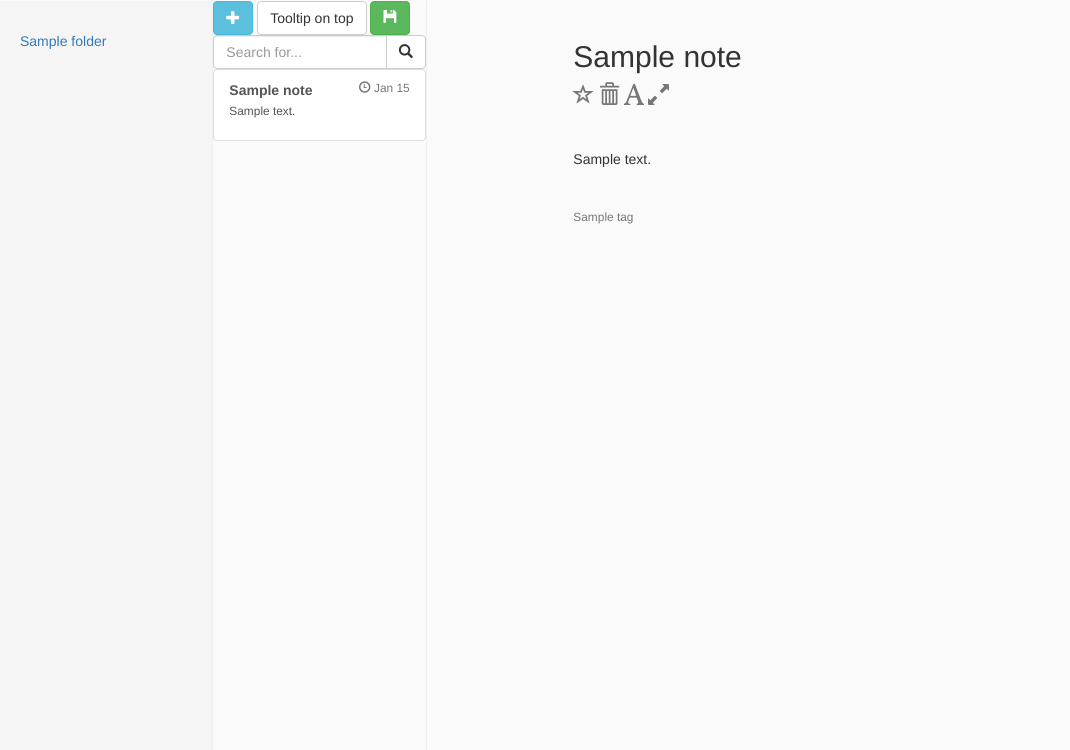
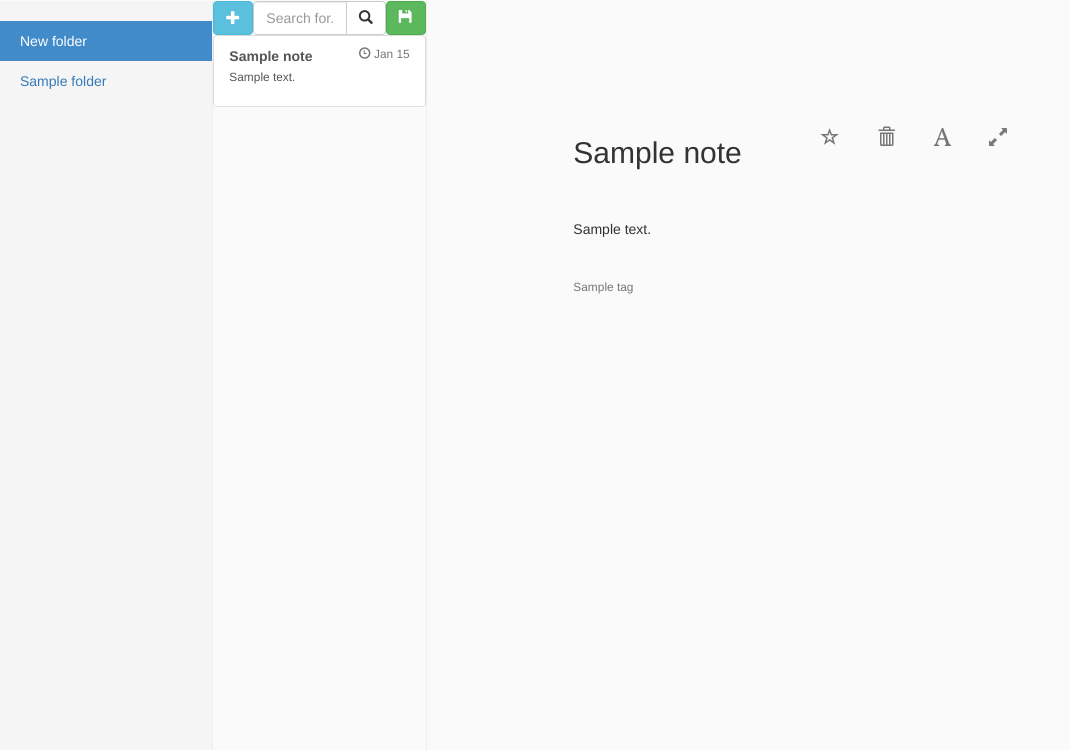
Before and after one commit to meras/noted, a Django app: page /notes/ in a window 1280 px wide. Shown: the part 50-800 px from the top of the page, without its empty margins (0-1070 px from the left). Run offline with Django 3.2, Linux system fonts and the light colour scheme; a user stored in the database is signed in; tables that the repository leaves empty hold one stand-in row (values such as "Sample post"); parts of the project's set-up code (start-up, migrations or seed data) failed here and were passed over; some libraries are stand-ins or nearby versions.

Commit message:
Further separation of concerns, changes to classes and ids. Layout update. Added wordcount. Toolbar is starting to look okay.

```diff
--- a/noted/static/noted/css/custom.css
+++ b/noted/static/noted/css/custom.css
@@ -146,6 +146,6 @@ body {
     border-radius: 50%;
 }
 
-.note-info>section {
+.title {
     outline: none;
 }
--- a/noted/static/noted/js/ajax.js
+++ b/noted/static/noted/js/ajax.js
@@ -2,7 +2,7 @@
 function saveChanges() {
     var note_id = $('.note-info').attr('id');
     var csrftoken = $.cookie('csrftoken');
-    var note_title = $('.note-info > section').text();
+    var note_title = $('.title').text();
     var note_content = $('.editor').html();
     var data = {
         id: note_id,
@@ -21,7 +21,7 @@ function getNote(thisRef) {
     var note_id = thisRef.attr("data-noteid");
     $.getJSON('/notes/note/', {note_id: note_id}, function (data) {
         $('.note-info').attr('id', note_id);
-        $('.note-info > section').html(data.title);
+        $('.title').html(data.title);
         $('.editor').html(data.body);
     })
 }
@@ -87,9 +87,9 @@ $(document).ready(function () {
 
 
     //delete an existing note
-    $('#delete').click(function () {
+    $('.delete').click(function () {
         var note_id = $('.note-info').attr('id');
-        var note_title = $('.note-info > section').html();
+        var note_title = $('.title').html();
         var csrftoken = $.cookie('csrftoken');
         var data = {
             id: note_id,
@@ -103,7 +103,12 @@ $(document).ready(function () {
             data: data,
             success: function () {
                 $('[data-noteid=' + note_id + ']').remove();
-                $('.editor').empty().append("<h1 class='text-center'>No note selected<h1>");
+                $('.note').click(function () {
+                    getNote($(this));
+                });
+
+                $('.note:first').click();
+//                $('.editor').empty().append("<h1 class='text-center'>No note selected<h1>");
             }
         });
     });
--- /dev/null
+++ b/noted/static/noted/js/toolbar.js
@@ -0,0 +1,37 @@
+// WYSIWYG for the title, content and tags
+var editor = new MediumEditor('.editor', {
+        buttons: ['bold', 'italic', 'header1', 'header2', 'anchor', 'unorderedlist', 'orderedlist'],
+        cleanPastedHTML: false
+    }),
+    title = new MediumEditor('.title', {
+        placeholder: 'Untitled note...',
+        disableToolbar: true,
+        disableReturn: true
+    }),
+    tags = new MediumEditor('.tags', {
+        placeholder: 'Click to add tags...',
+        disableToolbar: true,
+        disableReturn: true
+    });
+
+// Full screen mode
+$(function () {
+    $(".resize").click(function () {
+        $(".test").toggle(1000);
+        $(".topnav").slideToggle(1400);
+        $('note-info').css({
+            'height': '100%',
+            'width': '100%'
+        });
+    });
+    $('.font').click(function () {
+        $('.note-content').css({
+            'background-color': '#554F48',
+            'color': '#FFFFFF'
+        });
+    });
+});
+
+$(function () {
+    $('[data-toggle="tooltip"]').tooltip()
+});
--- a/noted/static/noted/js/word.count.js
+++ b/noted/static/noted/js/word.count.js
@@ -1,7 +1,4 @@
-    $('.editor').on('paste', function () {
-        console.log(this)
-    });
-
+// Word count
 function wordCount(el) {
     var count = el.innerHTML.split(' ').length;
     return count
@@ -11,5 +8,10 @@
 
 $('.editor').on('input', function () {
     var c = wordCount(this);
-        count.html(c + "words");
+    count.html(c + " words");
 });
+
+// Debugging
+//$('.editor').on('paste', function () {
+//    console.log(this)
+//});
--- /dev/null
+++ b/noted/templates/notes/folder-list.html
@@ -0,0 +1,18 @@
+<div class="col-lg-2 sidebar">
+    <ul class="nav nav-sidebar folder-list">
+        <li class="active">
+            <a href="http://google.com" data-toggle="modal" data-target=".bs-example-modal-sm">
+                New folder
+                <span class="sr-only">(current)</span>
+            </a>
+        </li>
+        {% for folder in folders %}
+            <li data-folderid="{{ folder.id }}">
+                <a class="folder" href="{% url 'notes:folder'  folder.slug %}">
+                    {{ folder.title }}
+                    <span class="sr-only">(current)</span>
+                </a>
+            </li>
+        {% endfor %}
+    </ul>
+</div>
--- a/noted/templates/notes/index.html
+++ b/noted/templates/notes/index.html
@@ -1,42 +1,22 @@
 {% extends 'base.html' %}
 {% load static %}
 {% block body %}
-    <div id="sunset">
-        {#        {% if notes %}#}
-        {#    <script>$('#mango').css("background-image", "url(http://i.imgur.com/RDBMPs9.jpg",);  </script>#}
-        {#            <h1>You have no notes</h1>#}
-        {#            <button type="button" class="btn btn-success">New</button>#}
-        {#        {% else %}#}
 
-        <div class="container-fluid">
-            <div class="row">
+    {#######      ADD FOLDER MODAL      #######}
+    {% include 'notes/addfolder.html' %}
+    <div class="container-fluid">
+        <div class="row">
 
+            <div class="test">
                 {#######      FOLDERS      #######}
-                <div class="col-sm-2 sidebar">
-
-                    <ul class="nav nav-sidebar folder-list">
-                        {% for folder in folders %}
-                            <li data-folderid="{{ folder.id }}">
-                                <a class="folder" href="{% url 'notes:folder'  folder.slug %}">
-                                    {{ folder.title }}
-                                    <span class="sr-only">(current)</span>
-                                </a>
-                            </li>
-                        {% endfor %}
-                    </ul>
-                </div>
+                {% include 'notes/folder-list.html' %}
 
                 {#######      MIDDLE SIDEBAR      #######}
-            <div class="col-sm-2 col-sm-offset-2 sidebar" id="notelist">
                 {% include 'notes/middle-sidebar.html' %}
-
-                {#######      NOTE LIST      #######}
-                {% include 'notes/note-list.html' %}
-
             </div>
             {#######      NOTE CONTENT      #######}
             {% include 'notes/note-content.html' %}
+
         </div>
-
     </div>
 {% endblock body %}
--- a/noted/templates/notes/middle-sidebar.html
+++ b/noted/templates/notes/middle-sidebar.html
@@ -1,18 +1,16 @@
-
-    <div class="" aria-label="Contextual buttons">
+<div class="col-md-2 col-md-offset-2 sidebar" id="notelist">
+    {#######      BUTTONS      #######}
+    {#    <div class="btn-toolbar" aria-label="Contextual buttons">#}
     {#######      NEW NOTE      #######}
-        <button id="new" type="button" class="btn btn-info">
+    <button id="new" type="button" class="btn btn-info pull-left">
         <span class="glyphicon glyphicon-plus" aria-hidden="true"></span>
     </button>
-        <button type="button" class="btn btn-default" data-toggle="tooltip" data-placement="top"
-                title="Tooltip on top">Tooltip on top
-        </button>
     {#######      SAVE NOTE      #######}
-        <button id="save" type="button" class="btn btn-success">
+    <button id="save" type="button" class="btn btn-success pull-right">
         <span class="glyphicon glyphicon-floppy-disk" aria-hidden="true"></span>
     </button>
 
-    </div>
+    {#    </div>#}
 
     {#######      SEARCH      #######}
     <div class="input-group">
@@ -26,3 +24,26 @@
             </button>
         </span>
     </div>
+
+    {#######      NOTE LIST      #######}
+    <div class="list-group">
+        {% for note in notes %}
+            <a belongs-to="{{ note.folder }}" data-noteid="{{ note.id }}" href="#"
+               class="list-group-item note">
+                <div class="header">
+                    <strong class="primary-font"
+                            data-placeholder="">{{ note.title }}</strong>
+                    <small class="pull-right text-muted">
+                        <span class="glyphicon glyphicon-time"></span>
+                        {{ note.timestamp|date:"M j" }}
+                    </small>
+                </div>
+                <p>
+                    <small class="preview">
+                        {{ note.body|slice:":40"|striptags }}
+                    </small>
+                </p>
+            </a>
+        {% endfor %}
+    </div>
+</div>
--- a/noted/templates/notes/note-content.html
+++ b/noted/templates/notes/note-content.html
@@ -1,85 +1,36 @@
 {% load staticfiles %}
 <div class="note-content col-sm-6 col-sm-offset-5 main">
     <div class="note-info">
-        <section class="h2">{{ notes.first.title }}</section>
-        <div class="btn-group-" role="toolbar" aria-label="...">
-            <div id="star" class="btn-group" role="group" aria-label="...">
-                                <span style="font-size:1.5em;"
-                                      class="text-muted glyphicon glyphicon-star-empty"></span>
-            </div>
-            <div id="delete" class="btn-group" role="group" aria-label="...">
-                                <span style="font-size:1.5em;"
-                                      class="text-muted glyphicon glyphicon-trash"></span>
-            </div>
-            <div id="night" class="btn-group" role="group" aria-label="...">
-                                <span style="font-size:1.5em;"
-                                      class="text-muted glyphicon glyphicon-font img-circle"> </span>
-            </div>
-            <div id="full" class="btn-group" role="group" aria-label="...">
-                                 <span style="font-size:1.5em;"
-                                       class="text-muted glyphicon glyphicon-resize-full"></span>
+        <div class="row">
+            <section class="title h2 col-lg-5">{{ notes.first.title }}</section>
+
+            <div class="btn-group-lg col-lg-offset-5 center-block">
+                <a class="btn star" href="#"><i class="text-muted glyphicon glyphicon-star-empty"></i></a>
+                <a class="btn delete" href="#"><i class="text-muted glyphicon glyphicon-trash"></i></a>
+                <a class="btn font" href="#"><i class="text-muted glyphicon glyphicon-font"></i></a>
+                <a class="btn resize" href="#"><i class="text-muted glyphicon glyphicon-resize-full"></i></a>
             </div>
         </div>
-
         <br><br>
 
-        <div class="editor">
-            {{ notes.first.body|safe }}
+        <div class="row">
+            <div class="editor col-lg-6">
+                {{ notes.first.body|safe }}
+            </div>
         </div>
-
         <br><br>
 
-        <small class="tags pull-left text-muted">
-            {% for tag in tags %}
-                {{ tag }}
-            {% endfor %}
-        </small>
+        <div class="row">
+            <small class="tags col-lg-2 pull-left text-muted">
+                {% for tag in tags %}
+                    {{ tag }}
+                {% endfor %}
+            </small>
 
-        <small class="word-count">
-
-        </small>
+            <small class="word-count col-lg-1 col-lg-offset-5"></small>
+        </div>
 
     </div>
 </div>
 <script src="{% static 'noted/js/word.count.js' %}"></script>
-
-        <script>
-            var editor = new MediumEditor('.editor', {
-                        buttons: ['bold', 'italic', 'header1', 'header2', 'anchor', 'unorderedlist', 'orderedlist'],
-                        cleanPastedHTML: false
-                    }),
-                    title = new MediumEditor('.note-info>section', {
-                        placeholder: 'Untitled note...',
-                        disableToolbar: true,
-                        disableReturn: true
-                    }),
-                    tags = new MediumEditor('.tags', {
-                        placeholder: 'Click to add tags...',
-                        disableToolbar: true,
-                        disableReturn: true
-                    });
-
-
-
-            {#            $(function () {#}
-            {#                $("#full").click(function () {#}
-            {#                    $(".row").toggle(1000);#}
-            {#                    $(".topnav").slideToggle(1400);#}
-            {#                    $('col-sm-6').css({#}
-            {#                        'height': '100%',#}
-            {#                        'width': '100%'#}
-            {#                    });#}
-            {#                });#}
-            {#                $('#night').click(function () {#}
-            {#                    $('.note-content').css({#}
-            {#                        'background-color': '#554F48',#}
-            {#                        'color': '#FFFFFF'#}
-            {#                    });#}
-            {#                });#}
-            {#            });#}
-
-            $(function () {
-                $('[data-toggle="tooltip"]').tooltip()
-            });
-
-        </script>
+<script src="{% static 'noted/js/toolbar.js' %}"></script>
--- a/noted/templates/notes/note-list.html
+++ /dev/null
@@ -1,22 +0,0 @@
-<div class="list-group">
-    {% for note in notes %}
-        <a belongs-to="{{ note.folder }}" data-noteid="{{ note.id }}" href="#"
-           class="list-group-item note">
-            <div class="header">
-                <strong class="primary-font"
-                        data-placeholder="">{{ note.title }}</strong>
-                <small class="pull-right text-muted">
-                    <span class="glyphicon glyphicon-time"></span>
-                    {{ note.timestamp|date:"M j" }}
-                </small>
-            </div>
-            <p>
-                <small class="preview">
-                    {{ note.body|slice:":40"|striptags }}
-                </small>
-            </p>
-        </a>
-    {% endfor %}
-</div>
-{#</div>#}
-{#</div>#}
--- a/noted/templates/registration/login.html
+++ b/noted/templates/registration/login.html
@@ -4,6 +4,7 @@
     <div class="page-header">
         <h1>Log in</h1>
     </div>
+    <div class="container">
         <form id="user_form" method="post" action="." class="form col-md-5 col-md-offset-3">
             {% csrf_token %}
             {% load bootstrap3 %}
@@ -14,5 +15,8 @@
         </form>
 
         <p>Forgot your password? <a href="{% url 'auth_password_reset' %}">Reset it</a>.</p>
+
         <p>Not a member? <a href="{% url 'registration_register' %}">Register</a>.</p>
+    </div>
+
 {% endblock %}
```
Also changed, not shown: noted/templates/notes/note-entry.html (added, +12 -0 lines), noted/templates/notes/note_entry.html (deleted, +0 -12 lines). Lines whose indentation alone changed are shown as unchanged.
